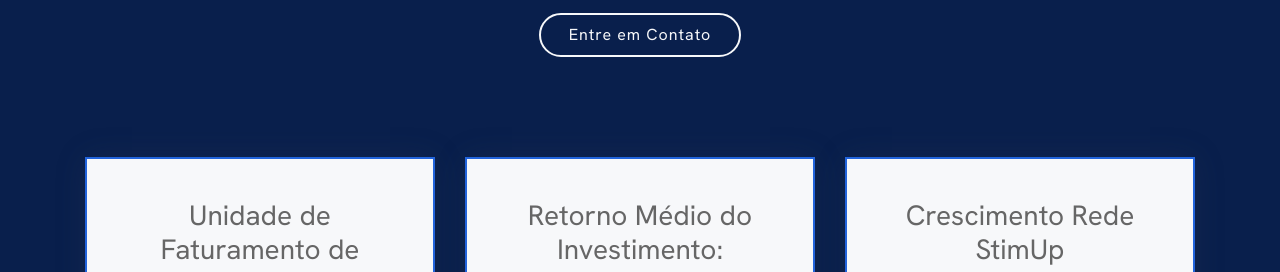
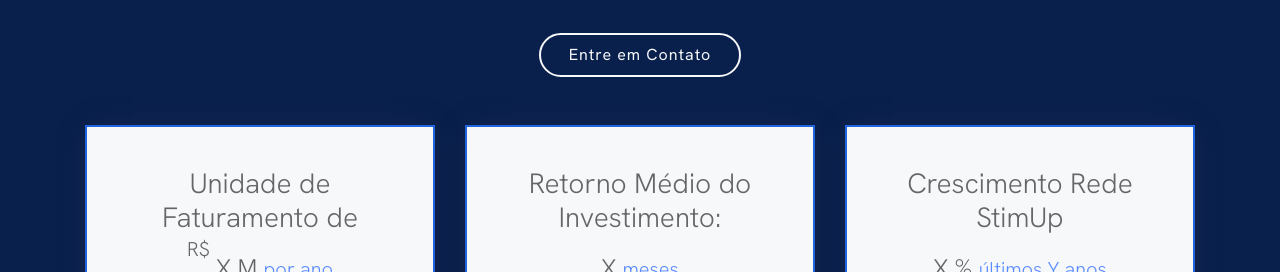
Before and after one commit to StimUp/Website, a plain HTML site: page index.html in a window 1280 px wide. Shown: the part 371-643 px from the top of the page. Drawn offline with nearby package versions, Linux system fonts and the light colour scheme; some packages are replaced by stand-ins of ours; a script that the page names is missing; files whose address does not match are found by name; a web font is replaced by a local one.

Commit message:
intro card boxes realocated

```diff
--- a/assets/css/style.css
+++ b/assets/css/style.css
@@ -146,7 +146,7 @@ h6 {
 #intro {
     width: 100%;
     /* height: 100vh; */
-    height: 30em;
+    height: 50em;
     background-color: var(--darknavyblue);
     /* background: linear-gradient(45deg, rgba(9, 31, 76, 1), rgba(90, 140, 255, 1)), url("../img/intro-bg.jpg") center top no-repeat; */
     /* background-image: url(../img/bg1.jpg); */
@@ -163,10 +163,10 @@ h6 {
 #intro .intro-text {
     position: absolute;
     left: 0;
-    top: 120px;
+    /* top: 120px; */
     right: 0;
     /* height: calc(50% - 60px); */
-    height: calc(100% - 60px);
+    height: calc(100% - 100px);
     display: flex;
     align-items: center;
     justify-content: center;
@@ -274,6 +274,76 @@ h6 {
         display: none;
     }
 }
+
+#intro .box {
+    padding: 40px;
+    margin-top: 31rem;
+    box-shadow: 0px 0px 30px rgba(73, 78, 92, 0.15);
+    background: var(--offwhite);
+    text-align: center;
+}
+
+#pricing h3 {
+    font-weight: 400;
+    margin-bottom: 15px;
+    font-size: 28px;
+}
+
+#pricing h4 {
+    font-size: 46px;
+    color: var(--dodgerblue);
+    font-weight: 300;
+}
+
+#intro h4 sup {
+    font-size: 20px;
+    top: -20px;
+}
+
+#intro h4 span {
+    color: var(--royalblue);
+    font-size: 20px;
+}
+
+#intro .featured {
+    border: 2px solid var(--dodgerblue);
+}
+
+/* #intro ul {
+    padding: 0;
+    list-style: none;
+    color: var(--greyishbeige);
+    text-align: left;
+    line-height: 20px;
+}
+
+#intro ul li {
+    padding-bottom: 12px;
+}
+
+#intro ul i {
+    color: var(--dodgerblue);
+    font-size: 18px;
+    padding-right: 4px;
+}
+
+#intro .get-started-btn {
+    background: #515e61;
+    display: inline-block;
+    padding: 6px 30px;
+    border-radius: 20px;
+    color: var(--offwhite);
+    transition: none;
+    font-size: 14px;
+    font-weight: 400;
+    font-family: "Hanken Grotesk", sans-serif;
+}
+
+
+#intro .featured .get-started-btn {
+    background: linear-gradient(45deg, var(--darknavyblue), var(--dodgerblue));
+}
+*/
 
 /*--------------------------------------------------------------
 # Navigation Menu
@@ -1048,88 +1118,7 @@ body.mobile-nav-active #mobile-nav-toggle {
     font-weight: bolder;
 }
 
-/* Pricing Section
---------------------------------*/
-#pricing {
-    /* padding: 60px 0 60px 0; */
-    overflow: hidden;
-    background-color: var(--darknavyblue);
-    padding-top: 3rem;
-    padding-bottom: 2rem;
-}
-
-
-#pricing .box {
-    padding: 40px;
-    margin-bottom: 30px;
-    box-shadow: 0px 0px 30px rgba(73, 78, 92, 0.15);
-    background: var(--offwhite);
-    text-align: center;
-}
-
-#pricing h3 {
-    font-weight: 400;
-    margin-bottom: 15px;
-    font-size: 28px;
-}
-
-#pricing h4 {
-    font-size: 46px;
-    color: var(--dodgerblue);
-    font-weight: 300;
-}
-
-#pricing h4 sup {
-    font-size: 20px;
-    top: -20px;
-}
-
-#pricing h4 span {
-    color: var(--royalblue);
-    font-size: 20px;
-}
-
-#pricing .featured {
-    border: 2px solid var(--dodgerblue);
-}
-/* #pricing ul {
-    padding: 0;
-    list-style: none;
-    color: var(--greyishbeige);
-    text-align: left;
-    line-height: 20px;
-}
-
-#pricing ul li {
-    padding-bottom: 12px;
-}
-
-#pricing ul i {
-    color: var(--dodgerblue);
-    font-size: 18px;
-    padding-right: 4px;
-}
-
-#pricing .get-started-btn {
-    background: #515e61;
-    display: inline-block;
-    padding: 6px 30px;
-    border-radius: 20px;
-    color: var(--offwhite);
-    transition: none;
-    font-size: 14px;
-    font-weight: 400;
-    font-family: "Hanken Grotesk", sans-serif;
-}
-
-
-#pricing .featured .get-started-btn {
-    background: linear-gradient(45deg, var(--darknavyblue), var(--dodgerblue));
-}
-*/
-
-
-/* Product Doc Section
+/* Doc Section
 --------------------------------*/
 #doc {
     overflow: hidden;
--- a/index.html
+++ b/index.html
@@ -174,17 +174,7 @@
         </div>
 
       </div> -->
-  </section>
 
-  <!-- End Intro Section -->
-
-  <main id="main">
-    <!-- ======= Pricing Section ======= -->
-
-    <section
-      id="pricing"
-      class="section-bg"
-    >
       <div class="container">
         <!-- <div class="section-header">
             <h3 class="section-title">Valores</h3>
@@ -268,9 +258,12 @@
           </div>
         </div>
       </div>
-    </section>
+  </section>
 
-    <!-- End Pricing Section -->
+  <!-- End Intro Section -->
+
+  <main id="main">
+
     <!-- ======= Doc Section ======= -->
 
     <section id="doc">
```
